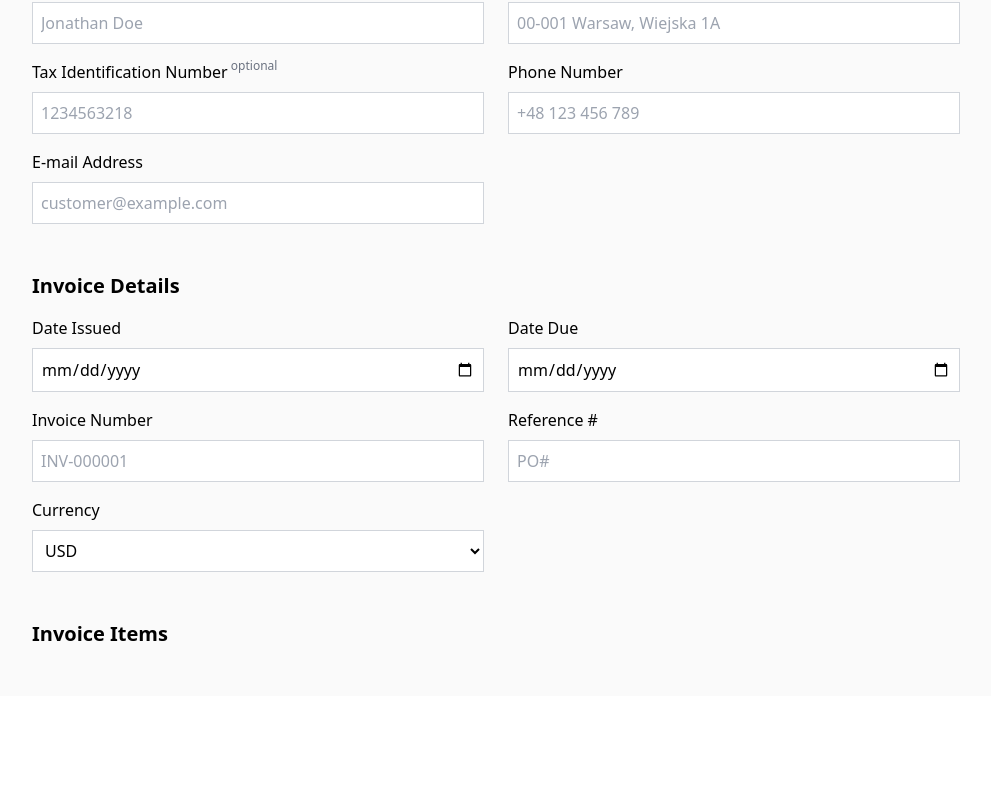
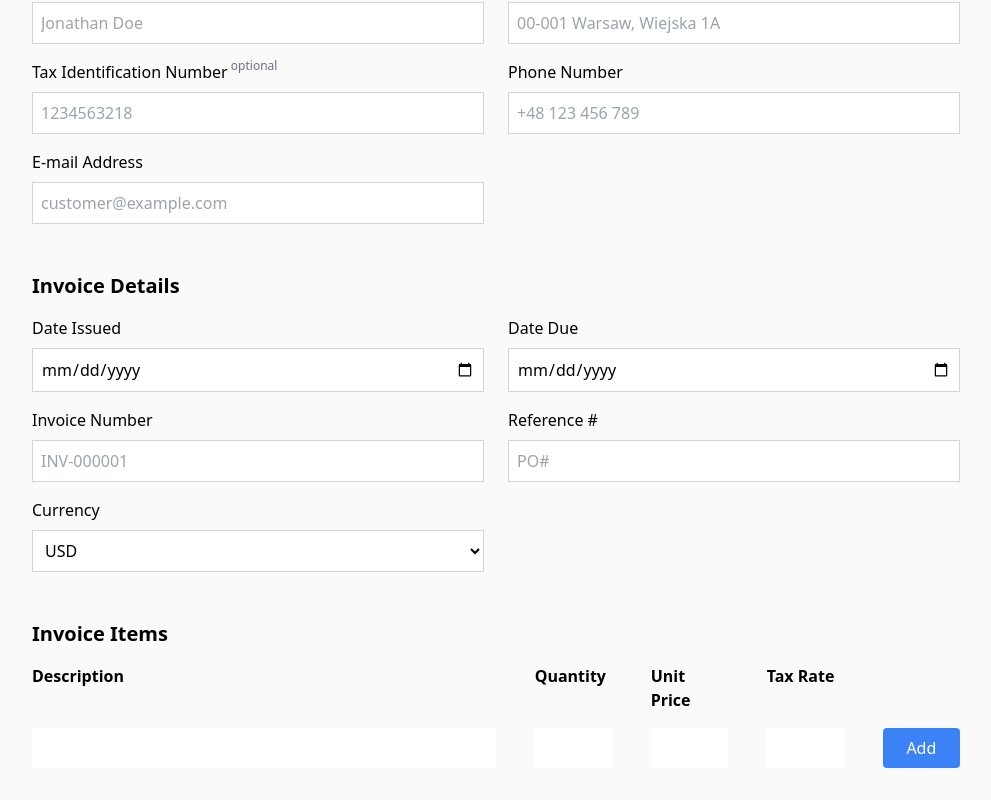
Before and after one commit to jmalinkiewicz/react-invoice-generator, a React (Vite) app: page / in a window 1280 px wide. Shown: the part 556-1356 px from the top of the page, without its empty margins (144-1135 px from the left). Before the commit the page ends 1252 px from the top, so only its background shows below. Built offline with nearby package versions, Linux system fonts and the light colour scheme.

Commit message:
add items inputs

```diff
--- a/src/components/forms/itemsForm.tsx
+++ b/src/components/forms/itemsForm.tsx
@@ -1,8 +1,44 @@
+import { useState } from "react";
+
 export default function ItemsForm() {
+  const [description, setDescription] = useState("");
+  const [quantity, setQuantity] = useState(1);
+  const [unitPrice, setUnitPrice] = useState(0);
+  const [taxRate, setTaxRate] = useState(0);
+
   return (
     <div className="mt-12">
       <h2 className="text-xl font-semibold">Invoice Items</h2>
-      <div className="mt-4"></div>
+      <div className="mt-4">
+        <div className="flex flex-col gap-4">
+          <div className="flex font-bold text-md justify-between">
+            <div className="w-1/2">Description</div>
+            <div className="w-1/12">Quantity</div>
+            <div className="w-1/12 ">Unit Price</div>
+            <div className="w-1/12 ">Tax Rate</div>
+            <div className="w-1/12 "></div>
+          </div>
+          <div className="flex justify-between">
+            <div className="w-1/2">
+              <input type="text" className="w-full p-2" />
+            </div>
+            <div className="w-1/12">
+              <input type="text" className="w-full p-2" />
+            </div>
+            <div className="w-1/12">
+              <input type="text" className="w-full p-2" />
+            </div>
+            <div className="w-1/12">
+              <input type="text" className="w-full p-2" />
+            </div>
+            <div className="w-1/12">
+              <button className="w-full p-2 bg-blue-500 rounded text-white hover:bg-blue-600">
+                Add
+              </button>
+            </div>
+          </div>
+        </div>
+      </div>
     </div>
   );
 }
```
